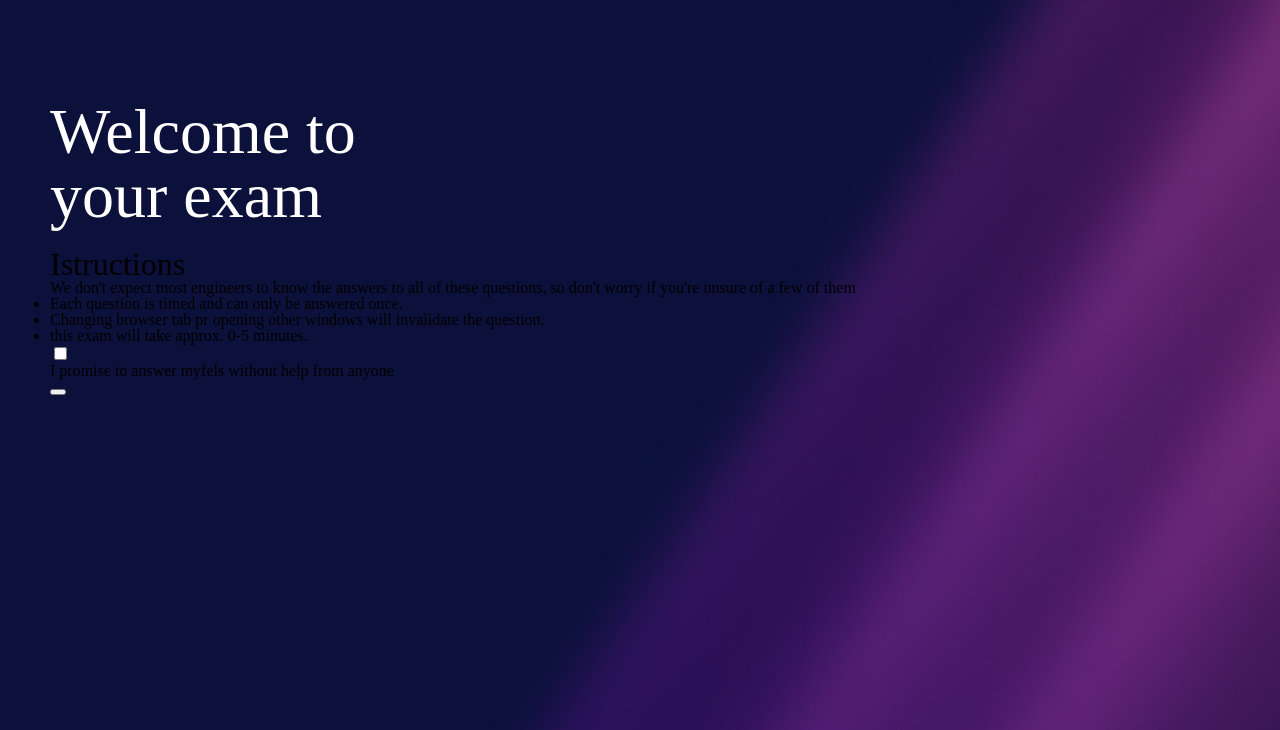
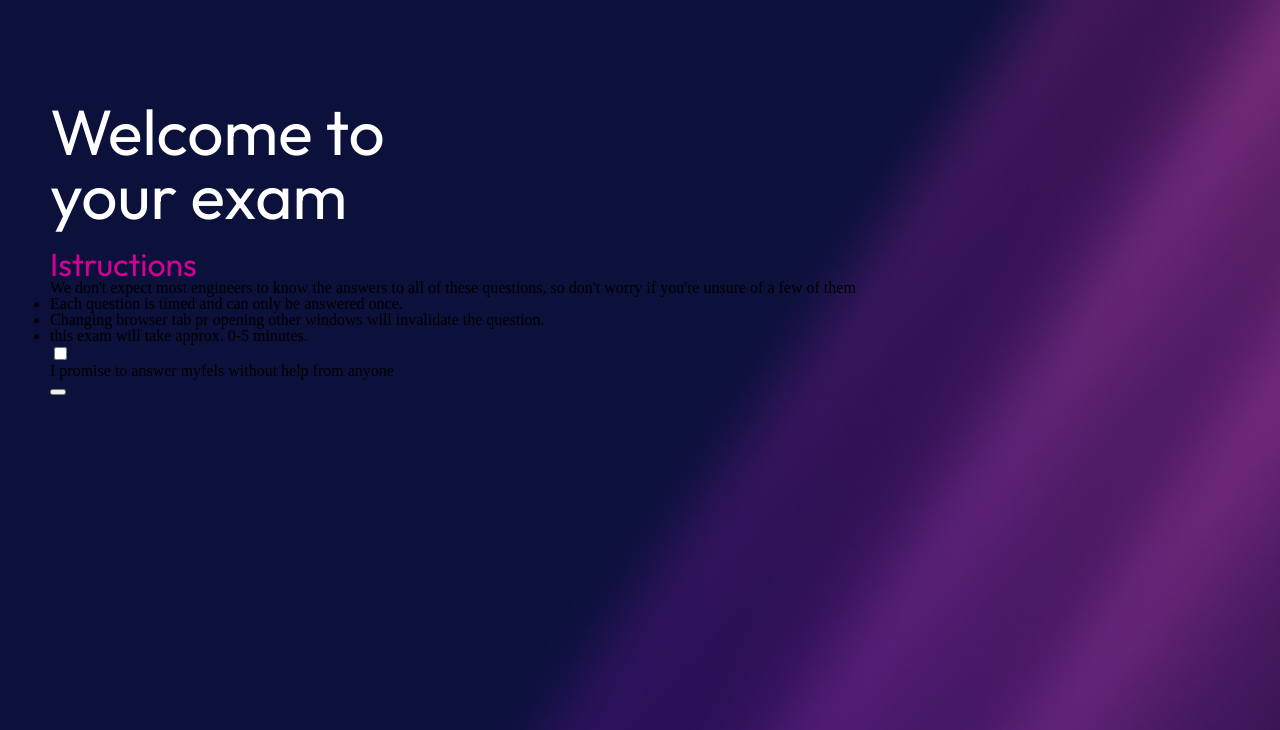
Before and after one commit to Simonecicca/buildweekgruppo4, a plain HTML site: page build week/index.html in a window 1280 px wide. Shown: the part 70-800 px from the top of the page. Drawn offline with Linux system fonts and the light colour scheme; no server answers.

Commit message:
titleclass

```diff
--- a/build week/CSS/style.css
+++ b/build week/CSS/style.css
@@ -16,14 +16,11 @@
 .title {
     color: white;
     font-size: 4em;
+    font-family: 'Outfit', sans-serif;
 }
 
 .container {
   margin-left: 50px;
-}
-
-h2, h3 {
-    font-family: 'Outfit', sans-serif;
 }
 
 .div-title {
@@ -32,4 +29,6 @@ h2, h3 {
 
 .title-3 {
     font-size: 2em;
+    color: #d20094;
+    font-family: 'Outfit', sans-serif;
 }
```
